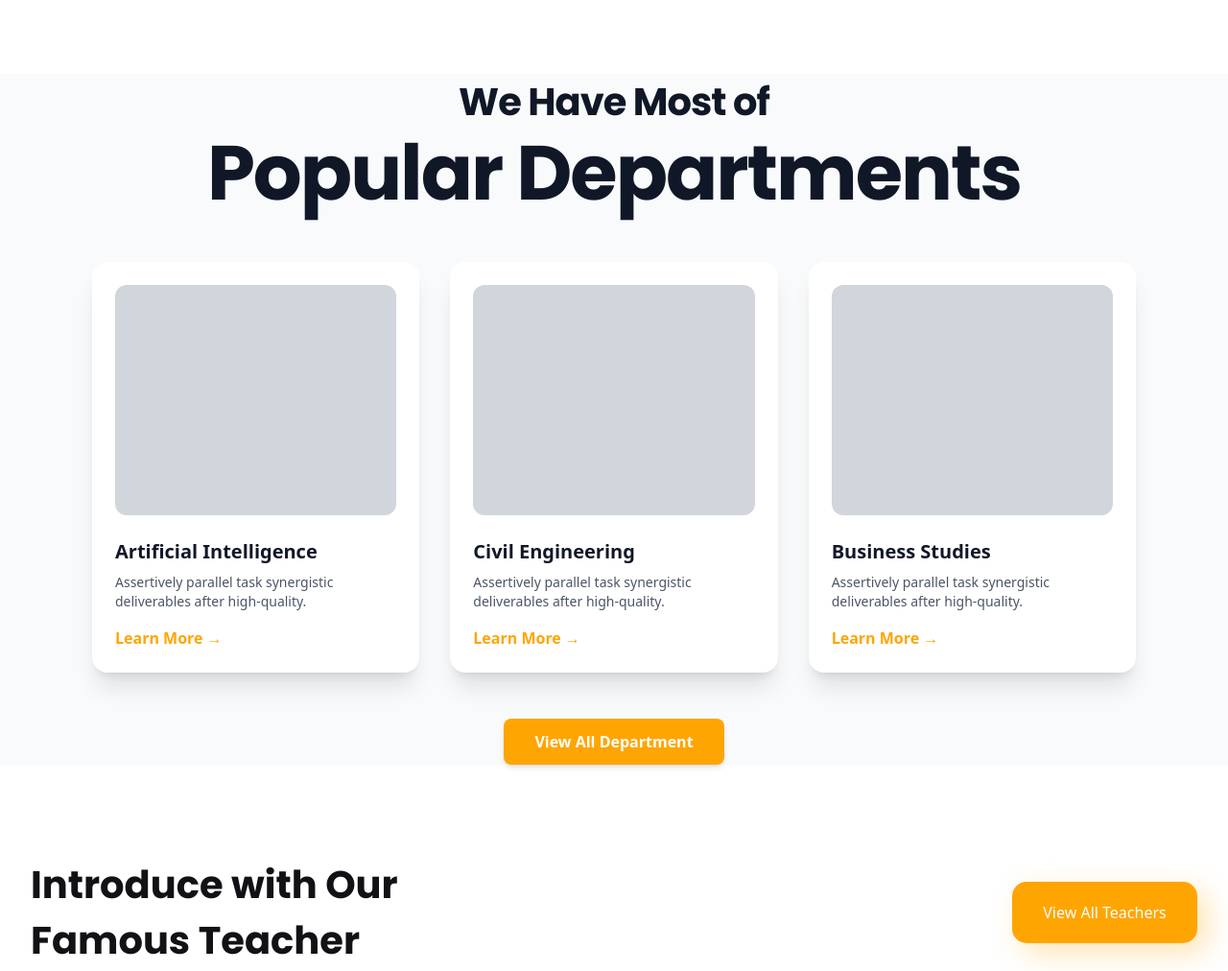
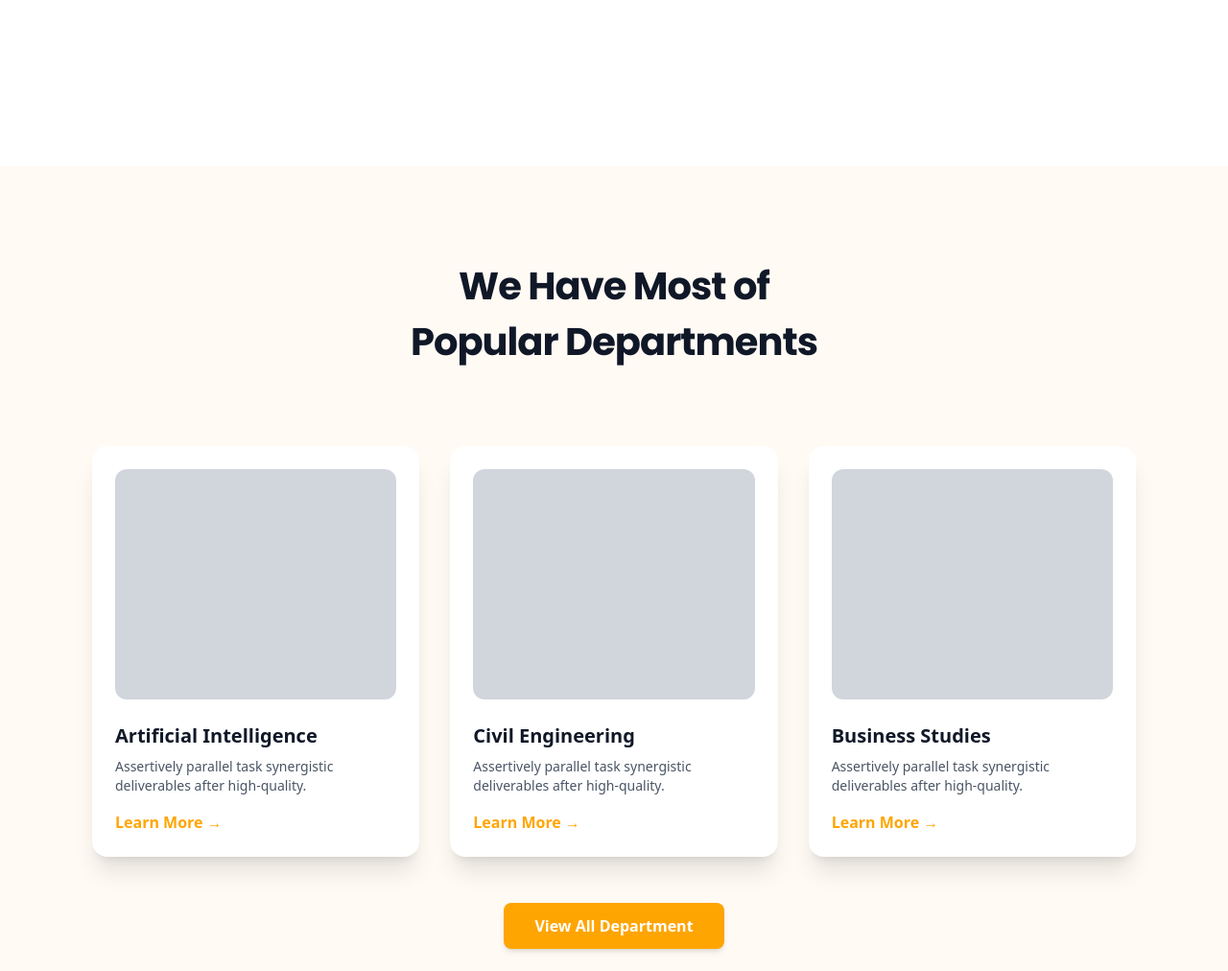
Before and after one commit to sorrawitbank/html-css-mini-project-g2, a plain HTML site: page index.html in a window 1280 px wide. Shown: the part 1720-2732 px from the top of the page at 96% size. Drawn offline with nearby package versions, Linux system fonts and the light colour scheme.

Commit message:
style: update departments section in index.html with improved layout, spacing, and semantic structure

```diff
--- a/index.html
+++ b/index.html
@@ -199,20 +199,20 @@
       <!-- End of Section -->
 
       <!-- Dev 3: Louie -->
-      <section id="departments" aria-labelledby="departments-title">
-        <div class="bg-gray-50">
+      <section id="departments" aria-labelledby="departments-title" class="bg-white pt-16 md:pt-24">
+        <div class="bg-[#FFFBF4] mx-auto md:mx-8 lg:mx-auto max-w-7xl">
           <div class="max-w-6xl mx-auto px-4 sm:px-6 lg:px-8">
-            <div class="text-center mb-12">
+            <div class="text-center mb-16 md:mb-20 pt-16 md:pt-24">
               <h2
                 class="text-3xl font-bold tracking-tight text-gray-900 sm:text-4xl"
               >
                 We Have Most of
               </h2>
-              <h1
+              <h2
                 class="text-3xl font-bold tracking-tight text-gray-900 sm:text-4xl"
               >
                 Popular Departments
-              </h1>
+              </h2>
             </div>
 
             <div class="grid grid-cols-1 md:grid-cols-3 gap-8">
@@ -276,7 +276,7 @@
               </div>
             </div>
 
-            <div class="mt-12 flex justify-center">
+            <div class="mt-12 flex justify-center pb-16 md:pb-24">
               <button
                 class="bg-[#FFA502] hover:bg-yellow-600 text-white font-bold py-3 px-8 rounded-lg shadow-md transition duration-300"
               >
```
